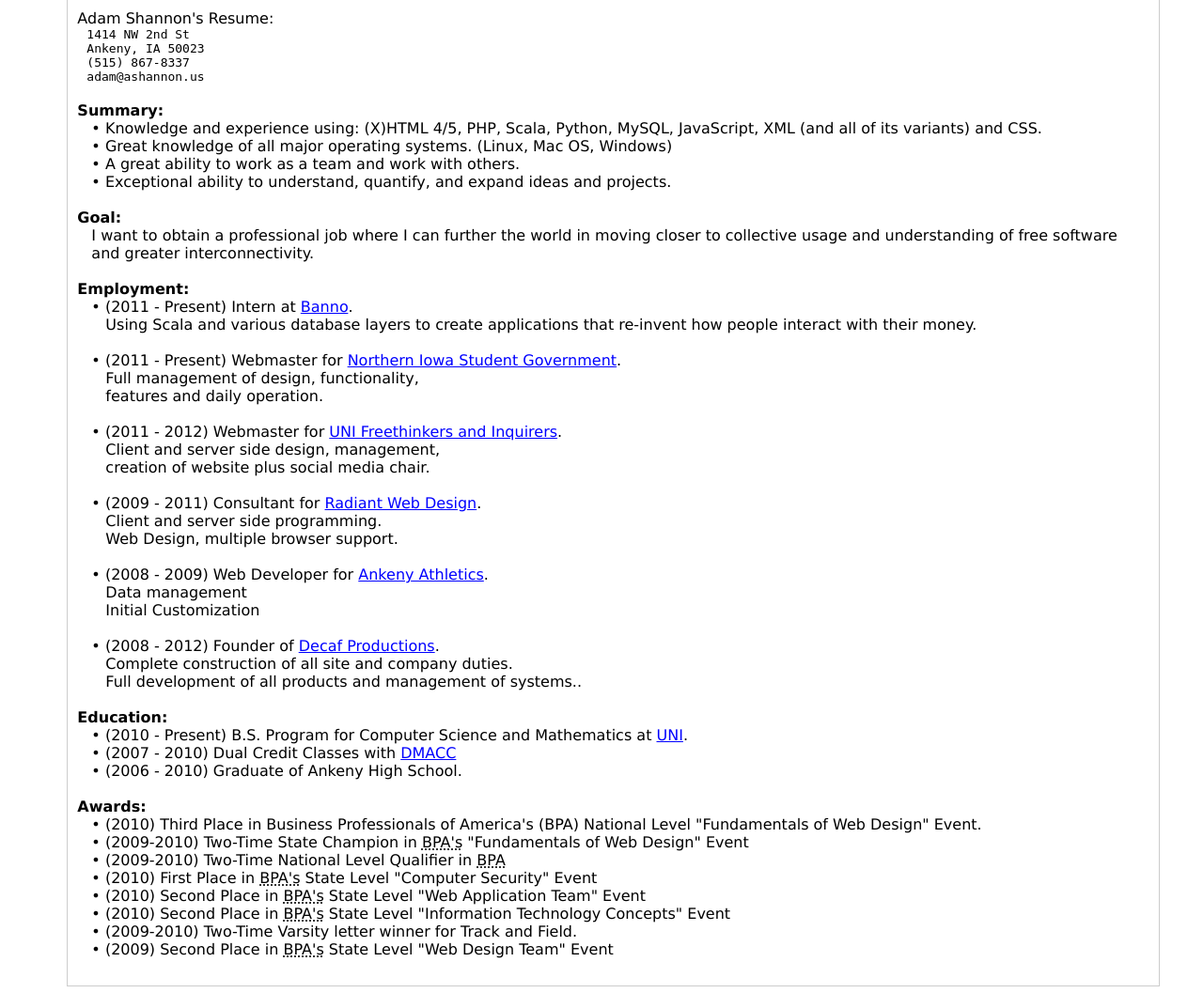
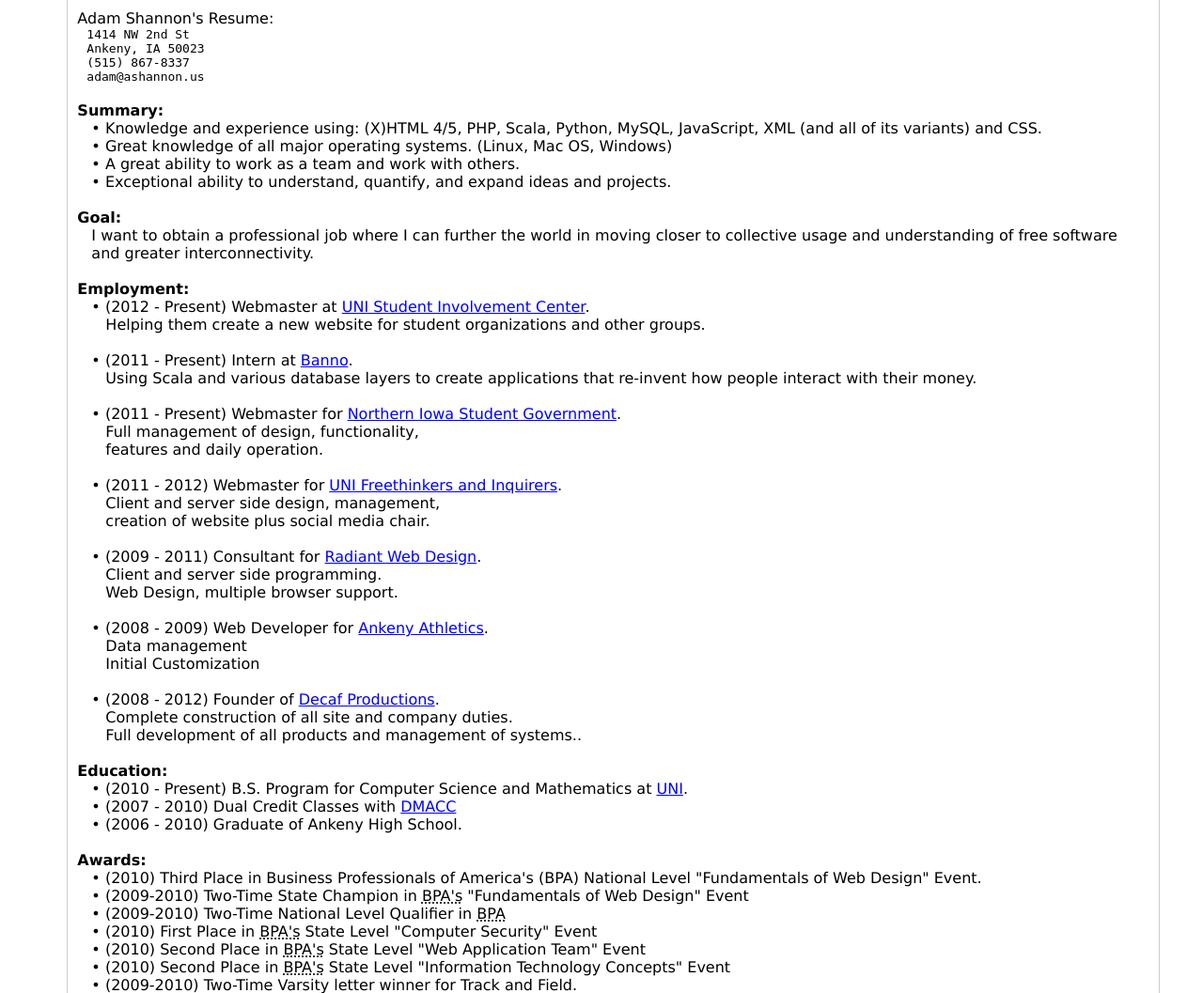
Before and after one commit to adamdecaf/adamdecaf.github.io, a PHP site: page /resume.php in a window 1280 px wide. Shown: the part 123-1180 px from the top of the page at 94% size. Run offline with PHP 8.4, Linux system fonts and the light colour scheme.

Commit message:
Resume Updates.

```diff
--- a/resume.php
+++ b/resume.php
@@ -47,6 +47,13 @@
     <!-- Employment -->
     <strong>Employment:</strong><br />
     <span class="indent">
+      &bull; (2012 - Present) Webmaster at
+      <a href="http://uni.edu/involvement" title="UNI Student Involvement Center">UNI Student Involvement Center</a>.<br />
+      <span class="indent">
+        Helping them create a new website for student organizations and other groups.
+      </span>
+      <br />
+
       &bull; (2011 - Present) Intern at
       <a href="http://banno.com" title="Banno">Banno</a>.<br />
       <span class="indent">
```
